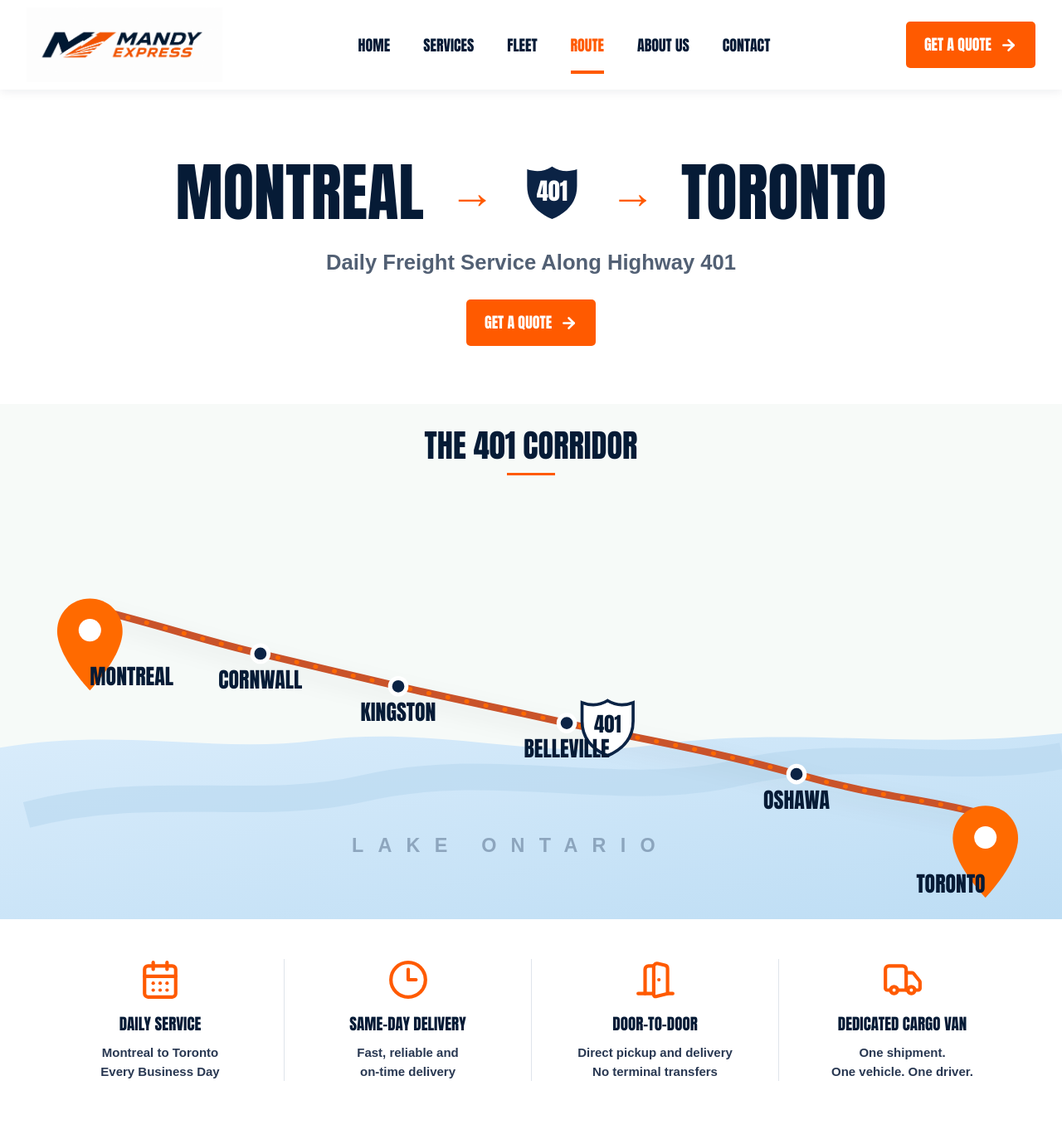
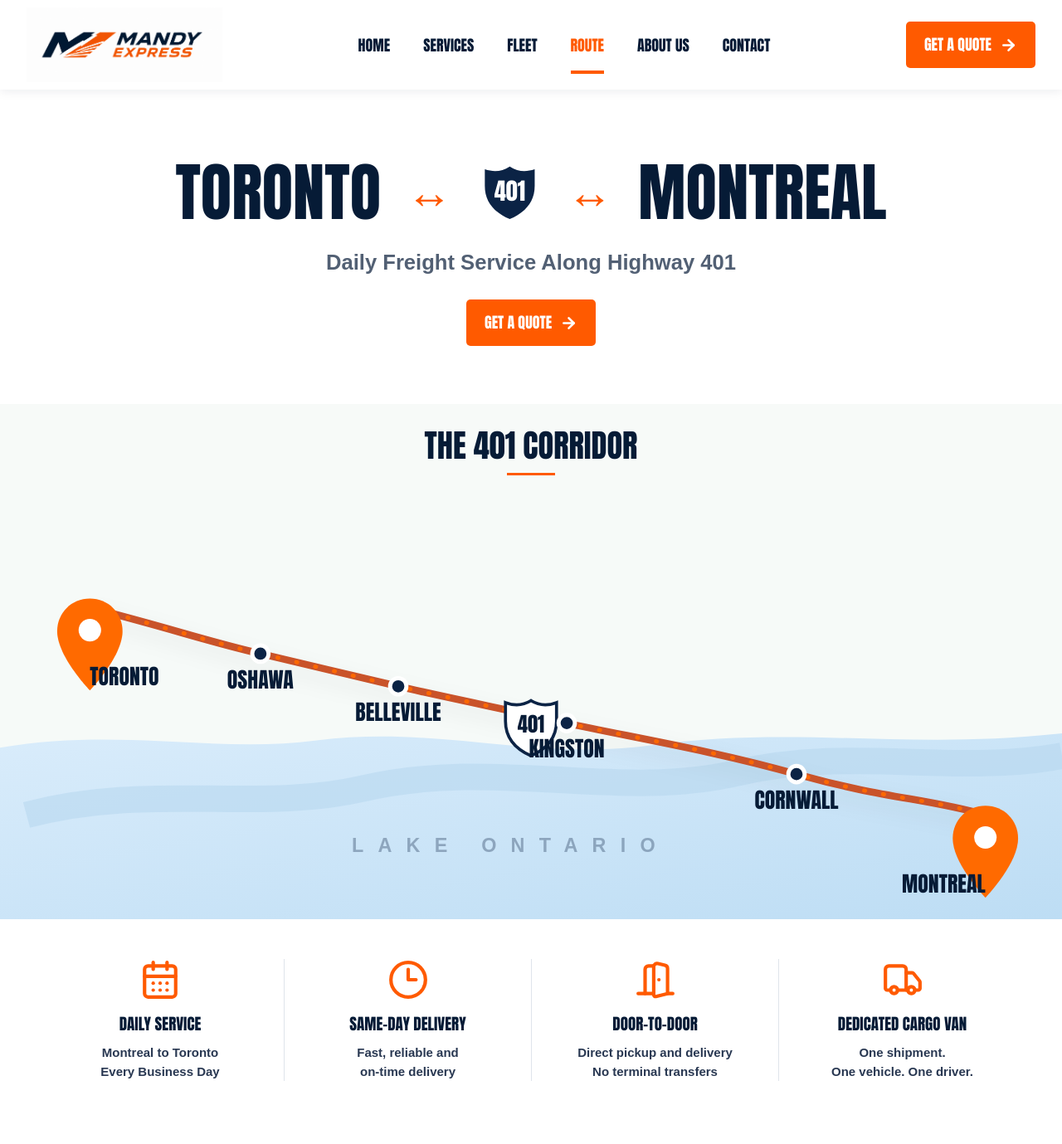
Before and after one commit to itbanque/mandyexpress, a Next.js app: page /route in a window 1280 px wide. Shown: the top 1379 px of the page at 83% size. Built offline with nearby package versions, Linux system fonts and the light colour scheme.

Commit message:
Update route corridor direction

```diff
--- a/app/route/page.tsx
+++ b/app/route/page.tsx
@@ -79,18 +79,17 @@
 
 function CorridorMap() {
   const stops = [
-    { name: "Montreal", x: 88, y: 115, anchor: "start" },
-    { name: "Cornwall", x: 255, y: 160, anchor: "middle" },
-    { name: "Kingston", x: 390, y: 192, anchor: "middle" },
-    { name: "Belleville", x: 555, y: 228, anchor: "middle" },
-    { name: "Oshawa", x: 780, y: 278, anchor: "middle" },
-    { name: "Toronto", x: 965, y: 318, anchor: "end" }
+    { name: "Toronto", x: 88, y: 115, anchor: "start" },
+    { name: "Oshawa", x: 255, y: 160, anchor: "middle" },
+    { name: "Belleville", x: 390, y: 192, anchor: "middle" },
+    { name: "Kingston", x: 555, y: 228, anchor: "middle" },
+    { name: "Cornwall", x: 780, y: 278, anchor: "middle" },
+    { name: "Montreal", x: 965, y: 318, anchor: "end" }
   ];
 
   return (
-    <div className="route-map-illustration" aria-label="Static route map from Montreal to Toronto along Highway 401">
+    <div className="route-map-illustration" aria-label="Static route map from Toronto to Montreal along Highway 401">
       <svg viewBox="0 0 1040 420" role="img">
-        <title>Montreal to Toronto Highway 401 route</title>
         <defs>
           <linearGradient id="routeWater" x1="0" x2="1" y1="0" y2="1">
             <stop offset="0" stopColor="#d9ecfb" />
@@ -135,7 +134,7 @@
           opacity="0.95"
         />
 
-        <g transform="translate(595 206)">
+        <g transform="translate(520 206)">
           <path d="M0 0c8 5 17 5 25 2v18c0 16-9 27-25 34C-16 47-25 36-25 20V2C-17 5-8 5 0 0Z" fill="#fff" stroke="#0b2345" strokeWidth="3" />
           <text x="0" y="31" textAnchor="middle" className="route-map-shield-text">
             401
@@ -157,7 +156,7 @@
         {stops.map((stop) => (
           <text
             x={stop.x}
-            y={stop.name === "Montreal" ? stop.y + 76 : stop.name === "Toronto" ? stop.y + 76 : stop.y + 34}
+            y={stop.name === "Toronto" ? stop.y + 76 : stop.name === "Montreal" ? stop.y + 76 : stop.y + 34}
             textAnchor={stop.anchor as "start" | "middle" | "end"}
             className="route-city-label"
             key={stop.name}
@@ -177,11 +176,11 @@
 
       <section className="container route-hero" aria-label="Mandy Express Highway 401 route">
         <h1>
+          <span>Toronto</span>
+          <span className="route-arrow" aria-hidden="true">↔</span>
+          <HighwayShield className="route-hero-shield" />
+          <span className="route-arrow" aria-hidden="true">↔</span>
           <span>Montreal</span>
-          <span className="route-arrow">→</span>
-          <HighwayShield className="route-hero-shield" />
-          <span className="route-arrow">→</span>
-          <span>Toronto</span>
         </h1>
         <p>Daily Freight Service Along Highway 401</p>
         <QuoteButton />
```
